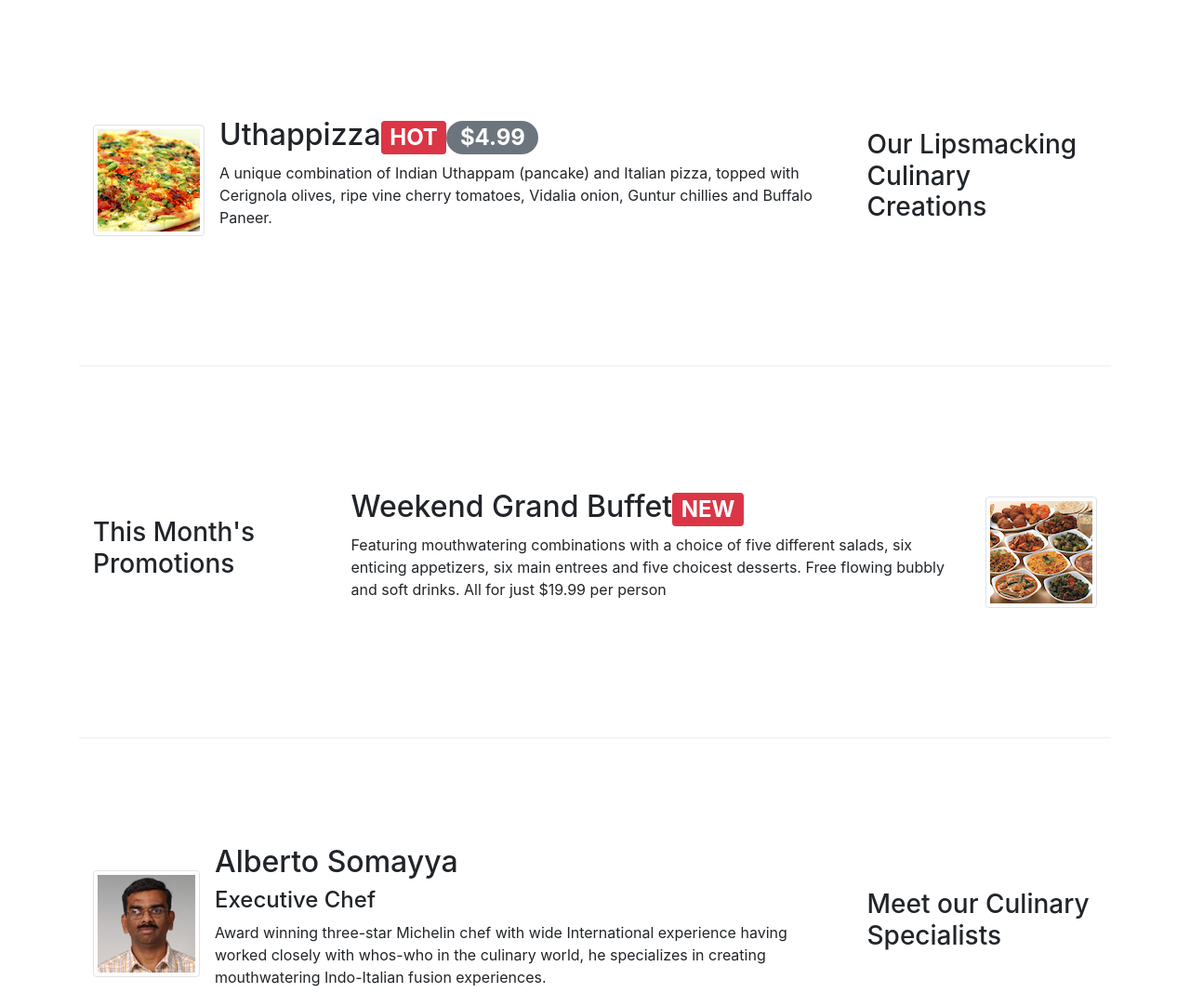
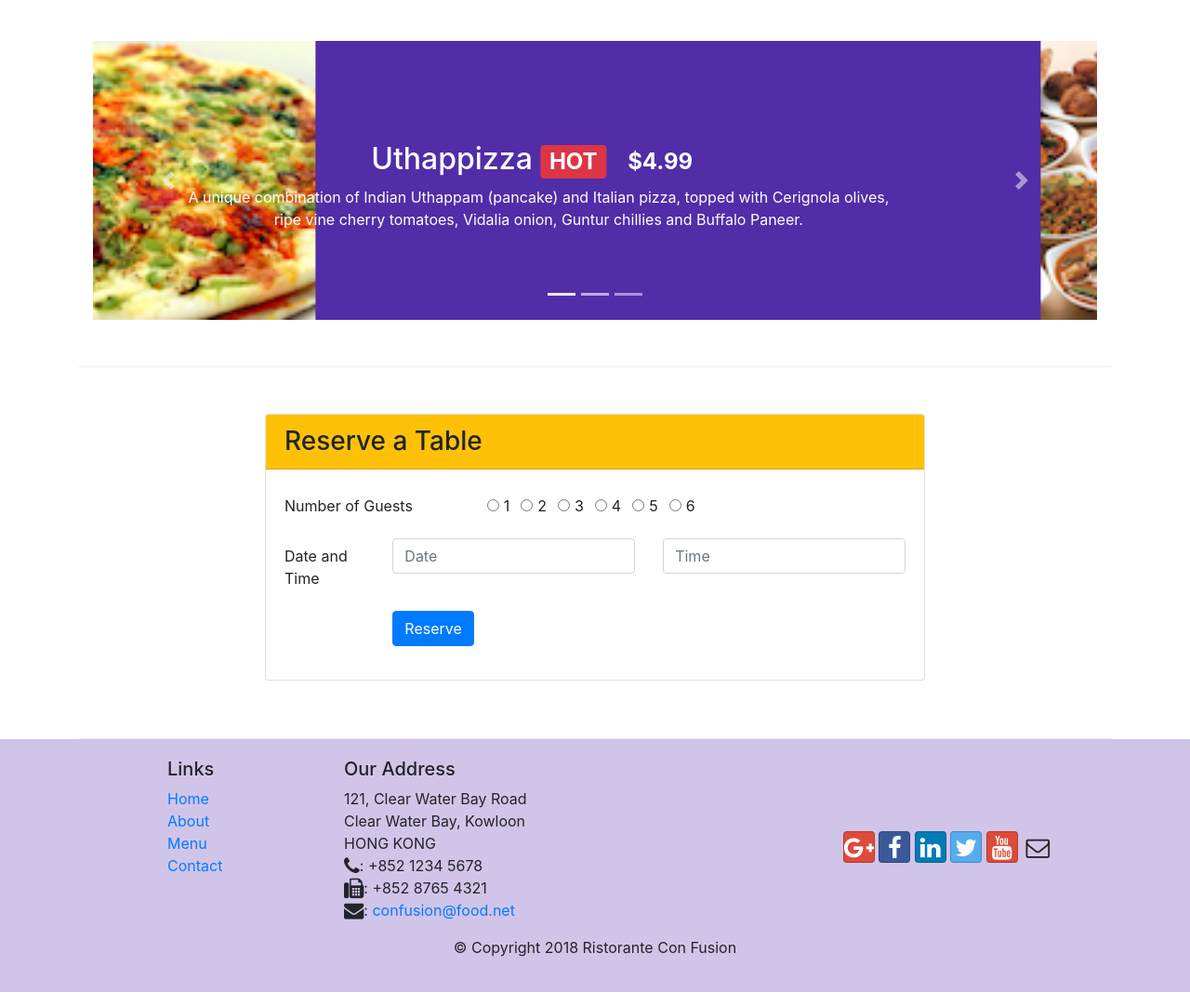
Before and after one commit to JeffShepard/bootstrap, a website: page index.html in a window 1280 px wide. Shown: the part 340-1422 px from the top of the page at 93% size. Drawn offline with nearby package versions, Linux system fonts and the light colour scheme.

Commit message:
carousel

```diff
--- a/css/styles.css
+++ b/css/styles.css
@@ -42,3 +42,21 @@ body{
     border-bottom: 1px solid #ddd;
     padding: 10px;
 }
+.carousel {
+    background:#512DA8;
+}
+
+.carousel-item {
+    height: 300px;
+}
+
+.carousel-item img {
+    position: absolute;
+    top: 0;
+    left: 0;
+    min-height: 300px;
+}
+
+.carousel-caption {
+    padding-bottom: 60px;
+}
--- a/index.html
+++ b/index.html
@@ -90,48 +90,45 @@
     </header>
 
     <div class="container">
-        <div class="row row-content align-items-center">
-            <div  class="col-12 col-sm-4 order-sm-last col-md-3">
-                <h3>Our Lipsmacking Culinary Creations</h3>
-            </div>
-            <div class="col col-sm order-sm-first col-md">
-                <div class="media">
-                    <img class="d-flex mr-3 img-thumbnail align-self-center" src="img/uthappizza.png" alt="Uthappizza">
-                    <div class="media-body">
-                        <h2 class="mt-0">Uthappizza<span class="badge badge-danger">HOT</span><span class="badge badge-pill badge-secondary">$4.99</span></h2>
+        <div class="row row-content">
+            <div class="col">
+                <div id="mycarousel" class="carousel slide" data-ride="carousel">
+                    <div class="carousel-inner" role="listbox">
+                        <div class="carousel-item active">
+                            <img class="d-block img-fluid"
+                                src="img/uthappizza.png" alt="Uthappizza">
+                            <div class="carousel-caption d-none d-md-block">
+                                <h2>Uthappizza <span class="badge badge-danger">HOT</span> <span class="badge badge-pill badge-default">$4.99</span></h2>
                                 <p class="d-none d-sm-block">A unique combination of Indian Uthappam (pancake) and Italian pizza, topped with Cerignola olives, ripe vine cherry tomatoes, Vidalia onion, Guntur chillies and Buffalo Paneer.</p>
                             </div>
                         </div>
+                        <div class="carousel-item">
+                            <img class="d-block img-fluid"
+                                src="img/buffet.png" alt="Buffet">
+                            <div class="carousel-caption d-none d-md-block">
+                                <h2>Weekend Grand Buffet <span class="badge badge-danger">NEW</span></h2>
+                                <p class="d-none d-sm-block">Featuring mouthwatering combinations with a choice of five different salads, six enticing appetizers, six main entrees and five choicest desserts. Free flowing bubbly and soft drinks. All for just $19.99 per person </p>
                             </div>
                         </div>
-
-        <div class="row row-content align-items-center">
-            <div  class="col-12 col-sm-4 col-md-3">
-                <h3>This Month's Promotions</h3>
-            </div>
-            <div class="col col-sm col-md">
-                <div class="media">
-                    <div class="media-body">
-                        <h2 class="mt-0">Weekend Grand Buffet<span class="badge badge-danger">NEW</span></h2>
-                        <p class="d-none d-sm-block">Featuring mouthwatering combinations with a choice of five different salads, six enticing appetizers, six main entrees and five choicest desserts. Free flowing bubbly and soft drinks. All for just $19.99 per person </p>
-                    </div>
-                    <img class="d-flex ml-3 img-thumbnail align-self-center" src="img/buffet.png" alt="Buffet">
+                        <div class="carousel-item">
+                            <img class="d-block img-fluid"
+                                src="img/alberto.png" alt="Alberto Somayya">
+                            <div class="carousel-caption d-none d-md-block">
+                                <h2>Alberto Somayya</h2>
+                                <h4>Executive Chef</h4>
+                                <p class="d-none d-sm-block">Award winning three-star Michelin chef with wide International experience having worked closely with whos-who in the culinary world, he specializes in creating mouthwatering Indo-Italian fusion experiences. </p>
                             </div>
                         </div>
                     </div>
-
-        <div class="row row-content align-items-center">
-            <div  class="col-12 col-sm-4 order-sm-last col-md-3">
-                <h3>Meet our Culinary Specialists</h3>
-            </div>
-            <div class="col col-sm order-sm-first col-md">
-                <div class="media">
-                    <img class="d-flex mr-3 img-thumbnail align-self-center" src="img/alberto.png" alt="Alberto Somayya">
-                    <div class="media-body">
-                        <h2 class="mt-0">Alberto Somayya</h2>
-                        <h4>Executive Chef</h4>
-                        <p class="d-none d-sm-block">Award winning three-star Michelin chef with wide International experience having worked closely with whos-who in the culinary world, he specializes in creating mouthwatering Indo-Italian fusion experiences. </p>
-                    </div>
+                    <ol class="carousel-indicators">
+                        <li data-target="#mycarousel" data-slide-to="0" class="active"></li>
+                        <li data-target="#mycarousel" data-slide-to="1"></li>
+                        <li data-target="#mycarousel" data-slide-to="2"></li>
+                    </ol>
+                    <a class="carousel-control-prev" href="#mycarousel" role="button" data-slide="prev">
+                         <span class="carousel-control-prev-icon"></span></a>
+                    <a class="carousel-control-next" href="#mycarousel" role="button" data-slide="next">
+                        <span class="carousel-control-next-icon"></span></a>
                 </div>
             </div>
         </div>
```
Lines whose indentation alone changed are shown as unchanged.
